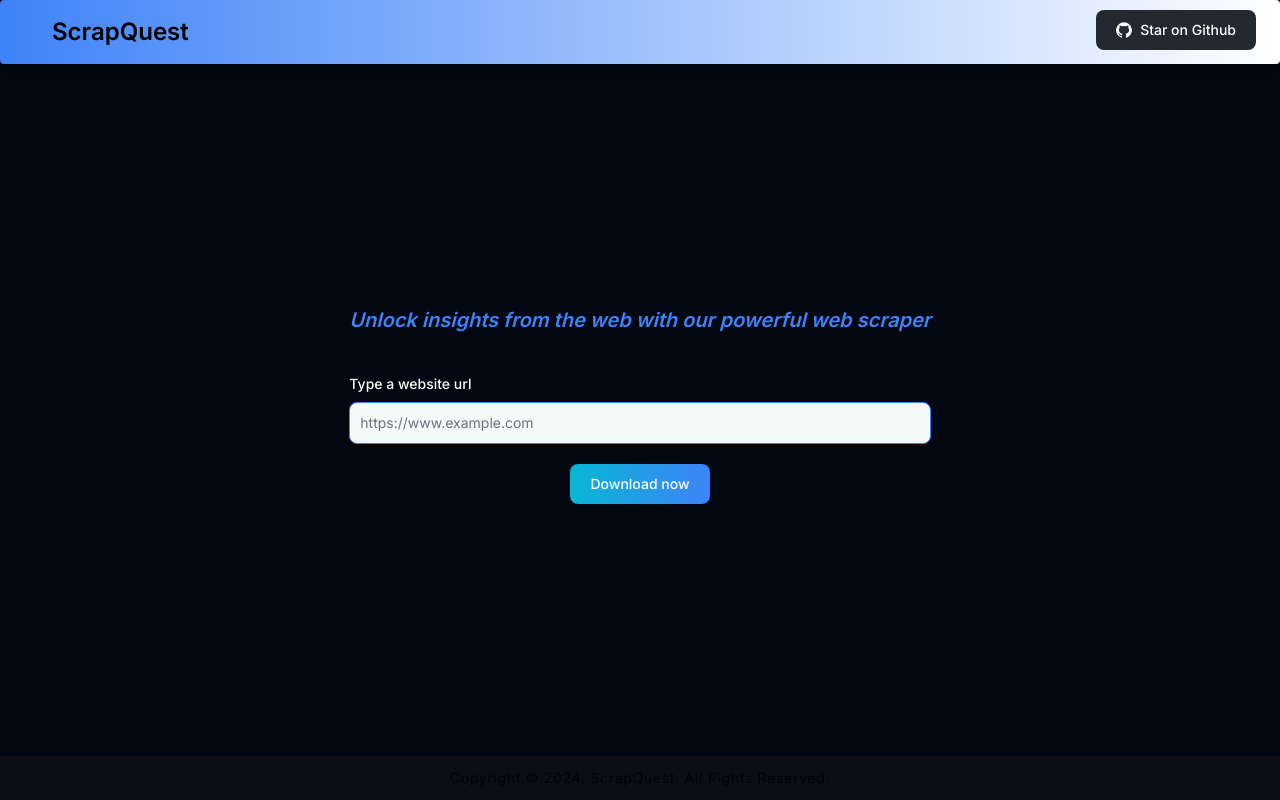
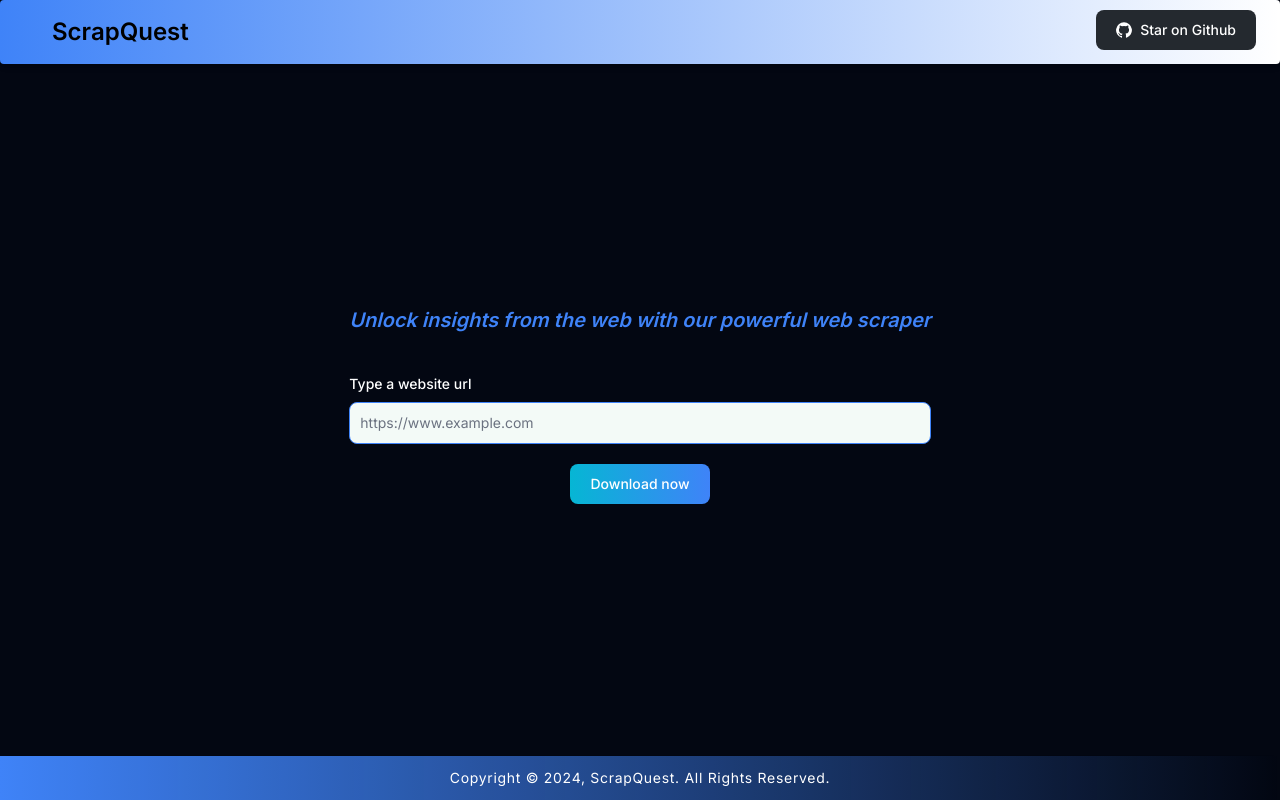
Before and after one commit to Abidsyed25/ScrapQuest, a Next.js app: page / in a window 1280 px wide. Built offline with nearby package versions, Linux system fonts and the light colour scheme.

Commit message:
changed color to nav

```diff
--- a/components/Footer.tsx
+++ b/components/Footer.tsx
@@ -1,6 +1,6 @@
 export default function Footer(){
     return (
-        <div className="fixed bottom-0 left-0 w-screen opacity-45 bg-[#1a1a1a] py-3 tracking-wider text-center text-sm">
+        <div className="fixed bg-gradient-to-r from-blue-500  shadow-md bottom-0 left-0 w-screen text-white py-3 tracking-wider text-center text-sm">
             <h1>Copyright © 2024, ScrapQuest. All Rights Reserved.</h1>
         </div>
     )
```
